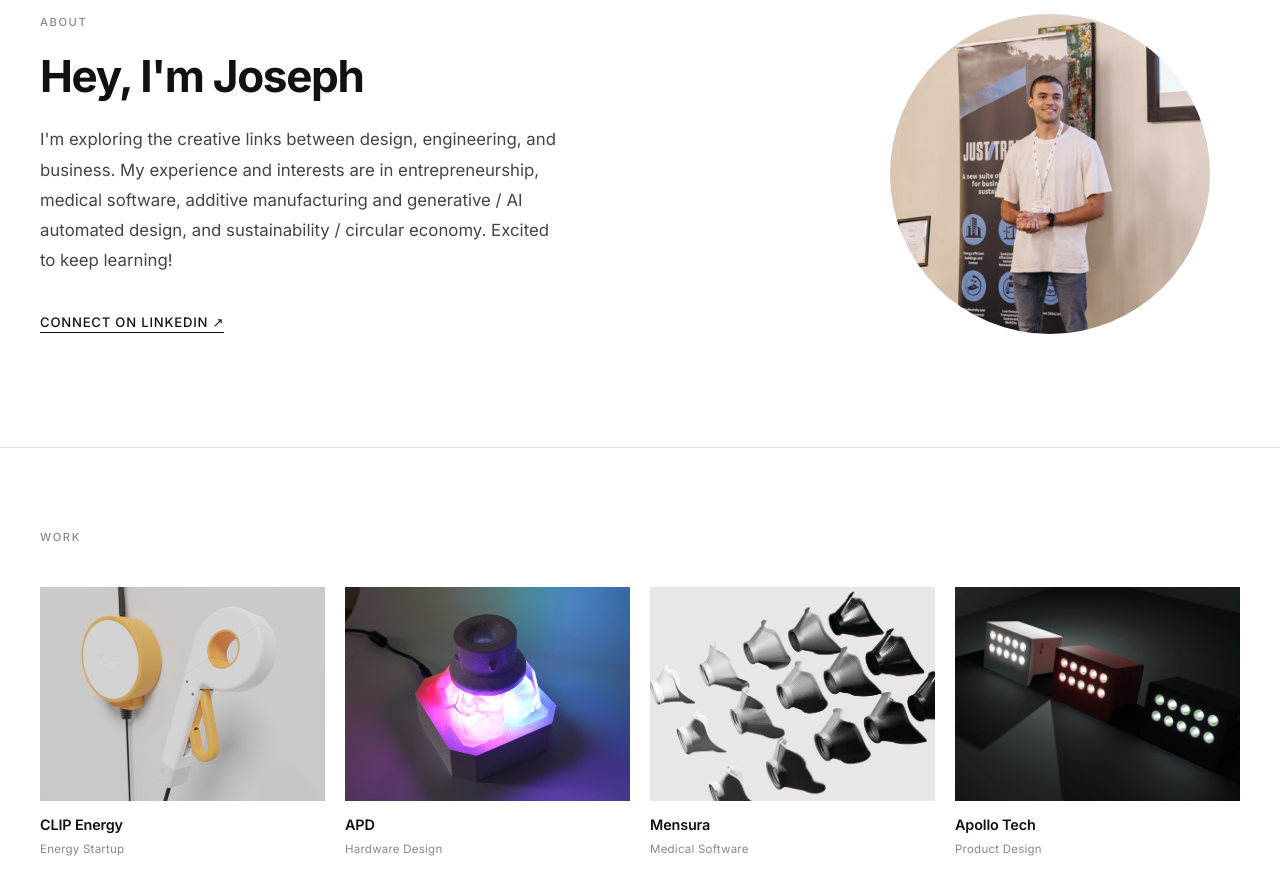
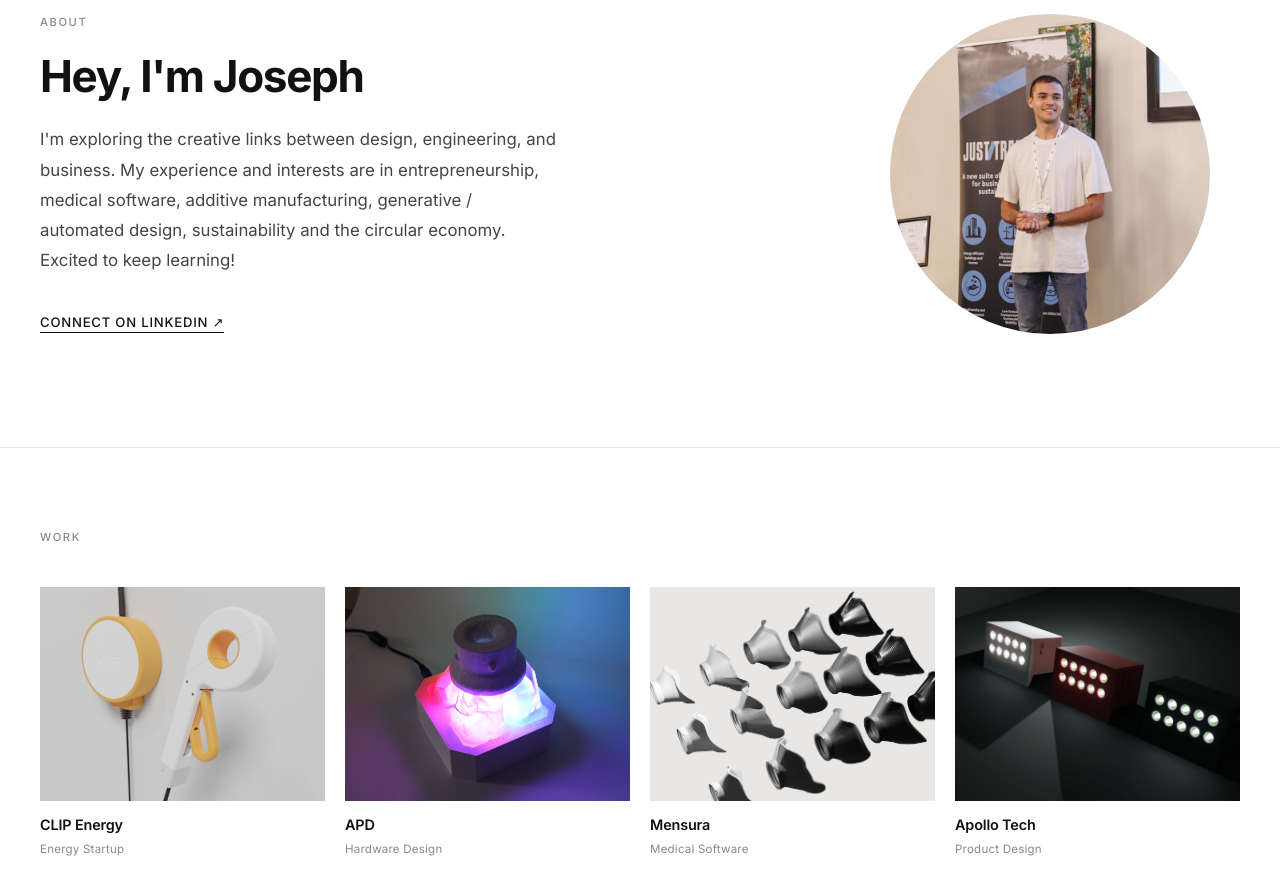
Before and after one commit to jlf119/jlf119.github.io, a website built with Parcel: page index.html in a window 1280 px wide. Shown: the part 900-1781 px from the top of the page. Built offline with nearby package versions, Linux system fonts and the light colour scheme.

Commit message:
change about me wording

```diff
--- a/index.html
+++ b/index.html
@@ -63,8 +63,8 @@
           <p class="about__body">
             I'm exploring the creative links between design, engineering,
             and business. My experience and interests are in entrepreneurship,
-            medical software, additive manufacturing and generative&nbsp;/ AI
-            automated design, and sustainability&nbsp;/ circular economy. Excited
+            medical software, additive manufacturing, generative&nbsp;/
+            automated design, sustainability and the circular economy. Excited
             to keep learning!
           </p>
           <a
```
